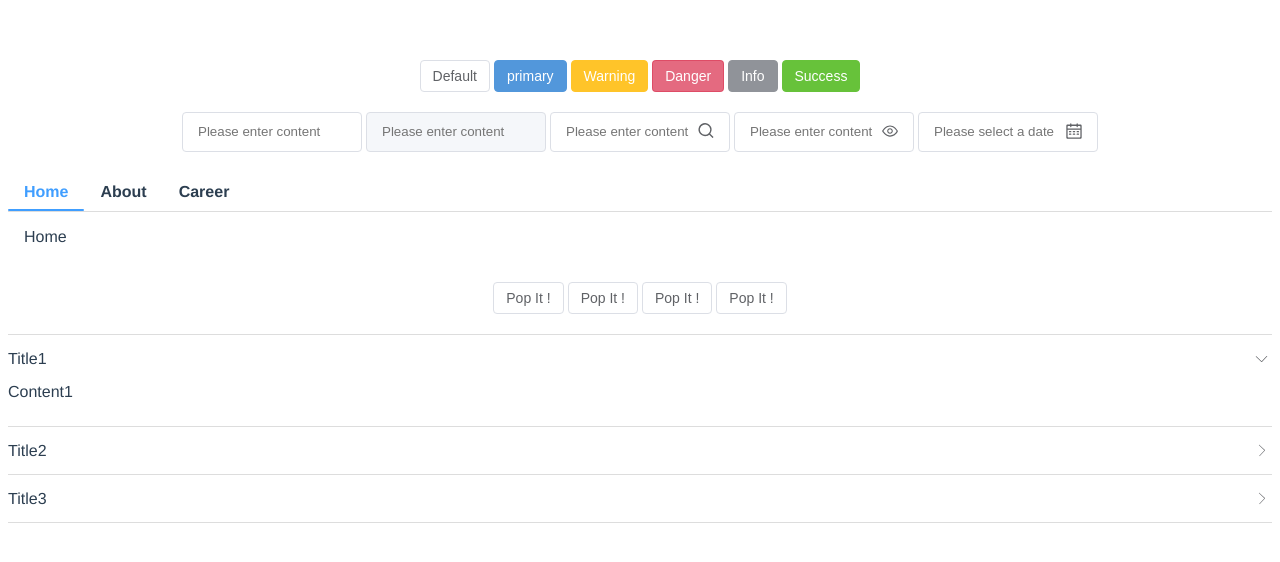
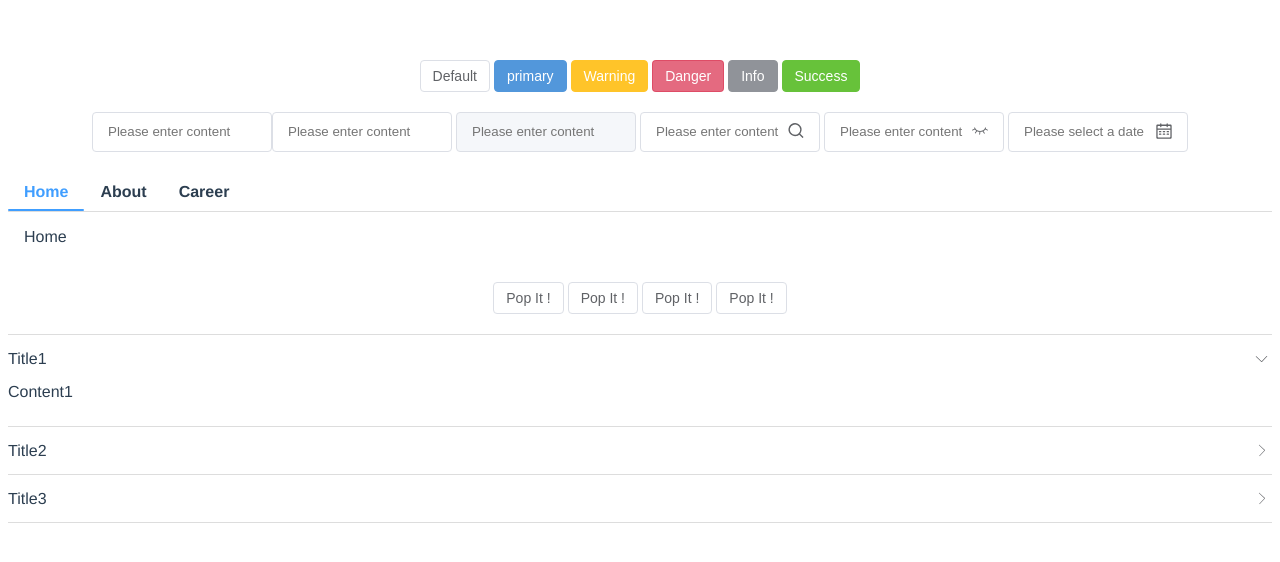
Before and after one commit to Misssusu/simple-style-ui, a Vue app: page / in a window 1280 px wide. Shown: the top 562 px of the page. Built offline with nearby package versions, Linux system fonts and the light colour scheme.

Commit message:
fixed input error

```diff
--- a/package.json
+++ b/package.json
@@ -1,6 +1,6 @@
 {
   "name": "simple-style-ui",
-  "version": "1.0.0",
+  "version": "1.0.1",
   "description": "A UI library of simple-style-ui, built with Vue.js",
   "main": "./dist/simple-style-ui.umd.min.js",
   "private": false,
--- a/src/Past.vue
+++ b/src/Past.vue
@@ -9,6 +9,7 @@
       <s-button type="success">Success</s-button>
     </div>
     <div class="input item">
+      <s-input placeholder="Please enter content"></s-input>
       <span>{{value}}</span>
       <s-input v-model="value" clearable placeholder="Please enter content"></s-input>
       <s-input v-model="disabledValue" :disabled="true" placeholder="Please enter content"></s-input>
--- a/src/components/Input/SInput.vue
+++ b/src/components/Input/SInput.vue
@@ -7,7 +7,9 @@
       :type="type"
       :placeholder="placeholder"
       @change="$emit('change', $event.target.value)"
-      @input="$emit('tabs.js', $event.target.value)"
+      @input="$emit('input', $event.target.value)"
+      @focus="$emit('focus', $event.target.value)"
+      @blur="$emit('blur', $event.target.value)"
     >
     <div class="s-input-icon" v-if="clearable && nonEmpty">
       <s-icon name="clear" @click="clickEvent"></s-icon>
@@ -16,8 +18,8 @@
       <s-icon name="search" @click="clickEvent"></s-icon>
     </div>
     <div class="s-input-icon" v-if="showPassword">
-      <s-icon name="eye" @click="clickEvent" v-if="eye"></s-icon>
-      <s-icon name="icon_eye-close" @click="clickEvent" v-if="!eye"></s-icon>
+      <s-icon name="eye" @click="clickEvent" v-if="!eye"></s-icon>
+      <s-icon name="icon_eye-close" @click="clickEvent" v-if="eye"></s-icon>
     </div>
     <div class="s-input-icon" v-if="calendar">
       <s-icon name="calendar" @click="clickEvent"></s-icon>
@@ -65,13 +67,13 @@
     },
     data(){
       return {
-        eye: true
+        eye: this.showPassword
       }
     },
     methods: {
       clickEvent(){
         if(this.clearable) {
-          this.$emit('tabs.js', '');
+          this.$emit('input', '');
         }
         if(this.showPassword) {
           this.eye = !this.eye;
--- a/src/components/Tabs/STabs.vue
+++ b/src/components/Tabs/STabs.vue
@@ -31,7 +31,6 @@ export default {
         this.$children.forEach((vm)=>{
             if(vm.$options.name === 'STabsHead') {
                 vm.$children.forEach((childVm)=>{
-                    console.log(childVm);
                     if(childVm.$options.name === 'STabsItem' && childVm.name === this.selected) {
                         this.eventBus.$emit('update:selected', this.selected, childVm)
                     }
```
